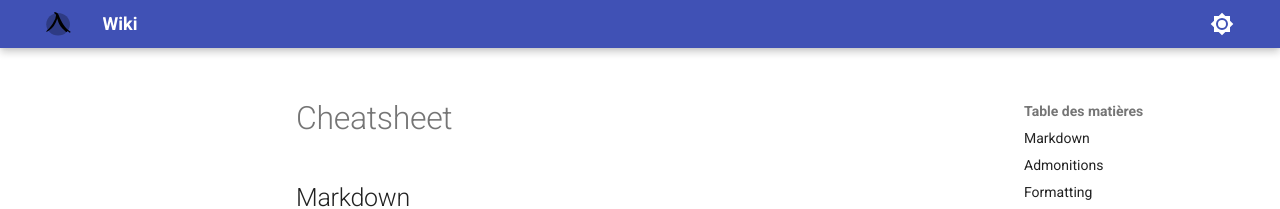
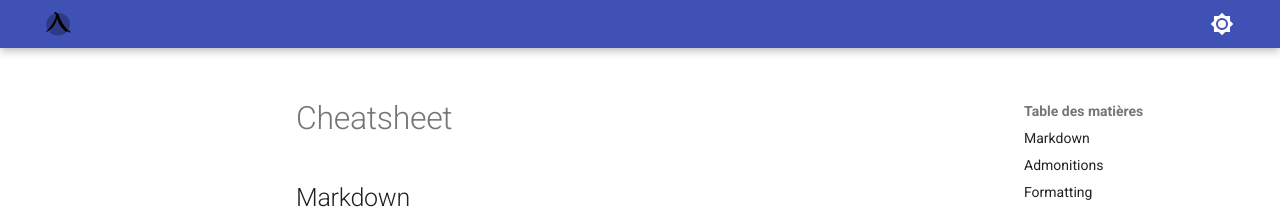
Before and after one commit to jfcmontmorency/old_compendium, an MkDocs documentation site: the page built from docs/aide-memoire.md, in a window 1280 px wide. Shown: the top 209 px of the page. Built offline with MkDocs 1.6.1 and Material for MkDocs 9.7.7, drawn with Linux system fonts in a browser that asks for light colours.

Commit message:
Update mkdocs.yml

```diff
--- a/mkdocs.yml
+++ b/mkdocs.yml
@@ -92,7 +92,7 @@ plugins:
   - offline
 
 # Project information
-site_name: Wiki
+site_name: ' '
 site_author: 'Jean-François Cartier'
 site_description: >-
   Wiki des cours en TIM façon jfcartier
```
